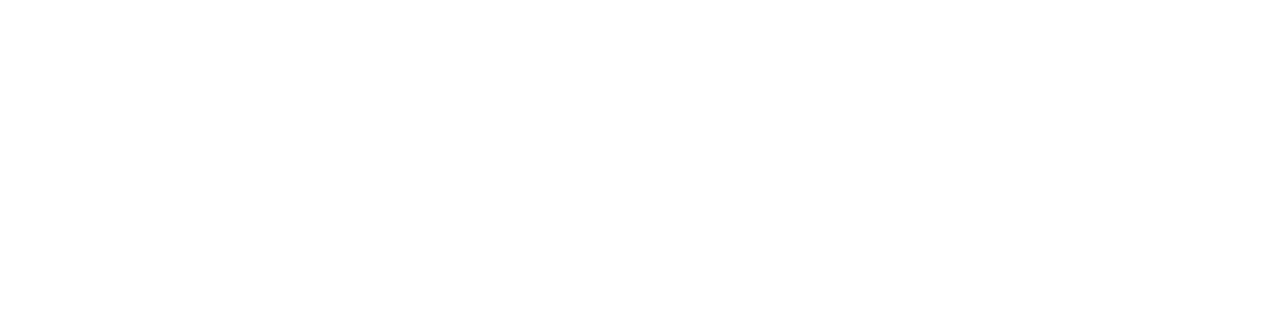
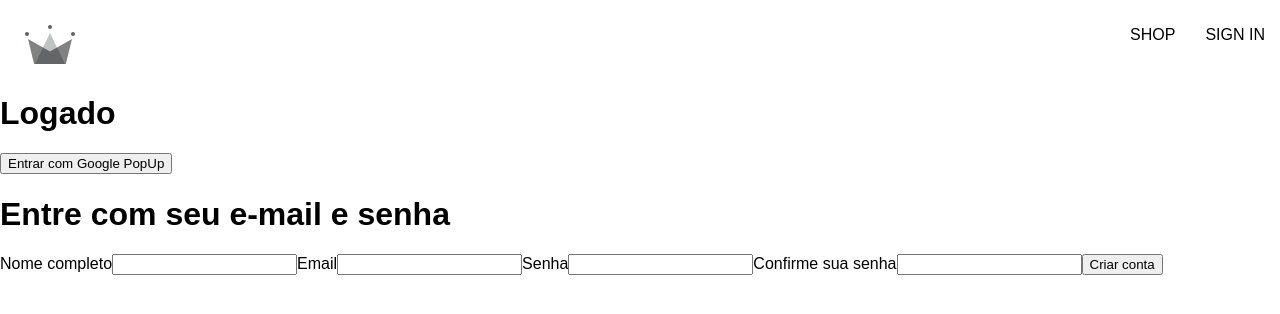
Before and after one commit to gabrielpaliano/ecommerce-react, a React (Create React App) app: page /sign-in in a window 1280 px wide. Before the commit this address had no page. Shown: the top 314 px of the page. Built offline with nearby package versions, Linux system fonts and the light colour scheme; a web font is replaced by a local one.

Commit message:
Sign Up Form Component

```diff
--- a/package.json
+++ b/package.json
@@ -6,6 +6,7 @@
     "@testing-library/jest-dom": "^5.17.0",
     "@testing-library/react": "^13.4.0",
     "@testing-library/user-event": "^13.5.0",
+    "firebase": "^10.4.0",
     "react": "^18.2.0",
     "react-dom": "^18.2.0",
     "react-router-dom": "^6.16.0",
--- a/src/App.js
+++ b/src/App.js
@@ -1,6 +1,7 @@
 import { Routes, Route} from "react-router-dom";
 import Home from "./routes/home/home.component";
 import Navigation from "./routes/navigation/navigation.component";
+import SignIn from "./routes/sign-in/sign-in.component";
 
 
 const App = () => {
@@ -8,6 +9,7 @@
     <Routes>
       <Route path="/" element={<Navigation />}>
         <Route index element={<Home />} />
+        <Route path="sign-in" element={<SignIn />} />
       </Route>
     </Routes>
   );
--- /dev/null
+++ b/src/components/sign-up-form/sign-up-form.component.jsx
@@ -0,0 +1,41 @@
+import { useState } from "react";
+
+const defaultFormFields = {
+  displayName: "",
+  email: "",
+  password: "",
+  confirmPassword: "",
+};
+
+const SignUpForm = () => {
+  const [formFields, setFormFields] = useState(defaultFormFields);
+  const { displayName, email, password, confirmPassword } = formFields;
+
+  const handleChange = (event) => {
+    const {name, value} = event.target;
+
+    setFormFields({...formFields, [name]: value})
+  }
+
+  return (
+    <div>
+      <h1>Entre com seu e-mail e senha</h1>
+      <form onSubmit={() => {}}>
+        <label>Nome completo</label>
+        <input type="text" required onChange={handleChange} name="displayName" value={displayName}/>
+
+        <label>Email</label>
+        <input type="email" required onChange={handleChange} name="email" value={email}/>
+
+        <label>Senha</label>
+        <input type="password" required onChange={handleChange} name="password" value={password}/>
+
+        <label>Confirme sua senha</label>
+        <input type="password" required onChange={handleChange} name="confirmPassword" value={confirmPassword}/>
+        <button type="submit">Criar conta</button>
+      </form>
+    </div>
+  );
+};
+
+export default SignUpForm;
--- a/src/index.scss
+++ b/src/index.scss
@@ -10,3 +10,12 @@
   font-family: source-code-pro, Menlo, Monaco, Consolas, 'Courier New',
     monospace;
 }
+
+a {
+  text-decoration: none;
+  color: black;
+}
+
+* {
+  box-sizing: border-box;
+}
--- a/src/routes/navigation/navigation.component.jsx
+++ b/src/routes/navigation/navigation.component.jsx
@@ -1,17 +1,21 @@
 import { Fragment } from "react";
 import { Outlet, Link } from "react-router-dom";
-import "./navigation.styles.scss"
+import "./navigation.styles.scss";
+import { ReactComponent as Logo } from "../../assets/logo.svg";
 
 const Navigation = () => {
   return (
     <Fragment>
       <div className="navigation">
         <Link className="logo-container" to="/">
-          <div>Logo</div>
+          <Logo className="logo" />
         </Link>
         <div className="nav-links-container">
           <Link className="nav-link" to="/shop">
             SHOP
+          </Link>
+          <Link className="nav-link" to="/sign-in">
+            SIGN IN
           </Link>
         </div>
       </div>
--- /dev/null
+++ b/src/routes/sign-in/sign-in.component.jsx
@@ -0,0 +1,24 @@
+import {
+  createUserDocumentFromAuth,
+  signInWithGooglePopup,
+} from "../../utils/firebase/firebase.utils";
+
+import SignUpForm from "../../components/sign-up-form/sign-up-form.component";
+
+const SignIn = () => {
+
+  const logGoogleUser = async () => {
+    const { user } = await signInWithGooglePopup();
+    const userDocRef =  await createUserDocumentFromAuth(user);
+  };
+
+  return (
+    <div>
+      <h1>Logado</h1>
+      <button onClick={logGoogleUser}>Entrar com Google PopUp</button>
+      <SignUpForm />
+    </div>
+  );
+};
+
+export default SignIn;
--- /dev/null
+++ b/src/utils/firebase/firebase.utils.js
@@ -0,0 +1,51 @@
+import { initializeApp } from "firebase/app";
+import {
+  getAuth,
+  GoogleAuthProvider,
+  signInWithPopup,
+} from "firebase/auth";
+
+import { getFirestore, doc, getDoc, setDoc } from "firebase/firestore";
+
+const firebaseConfig = {
+  apiKey: "AIzaSyCBcOLV9VAQK2esCFLQALqqchrCM-wyCTI",
+  authDomain: "ecommerce-react-99615.firebaseapp.com",
+  projectId: "ecommerce-react-99615",
+  storageBucket: "ecommerce-react-99615.appspot.com",
+  messagingSenderId: "697469248536",
+  appId: "1:697469248536:web:b8027fcfd75afebfcacf6d",
+};
+
+const firebaseApp = initializeApp(firebaseConfig);
+
+const provider = new GoogleAuthProvider();
+provider.setCustomParameters({
+  prompt: "select_account",
+});
+export const auth = getAuth();
+export const signInWithGooglePopup = () => signInWithPopup(auth, provider);
+
+export const db = getFirestore();
+
+export const createUserDocumentFromAuth = async (userAuth) => {
+  const userDocRef = doc(db, "users", userAuth.uid);
+
+  const userSnapshot = await getDoc(userDocRef);
+
+  if (!userSnapshot.exists()) {
+    const { displayName, email } = userAuth;
+    const createdAt = new Date();
+
+    try {
+      await setDoc(userDocRef, {
+        displayName,
+        email,
+        createdAt
+      });
+    } catch (error) {
+      console.log('Erro ao criar o usuário', error.message);
+    }
+  }
+
+  return userDocRef;
+};
```
Also changed, not shown: 1 other file (tests, documents, lock files or other folders).
